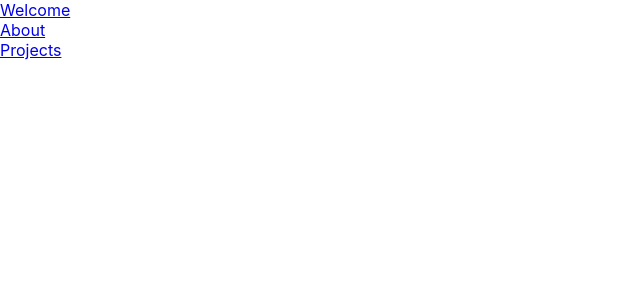
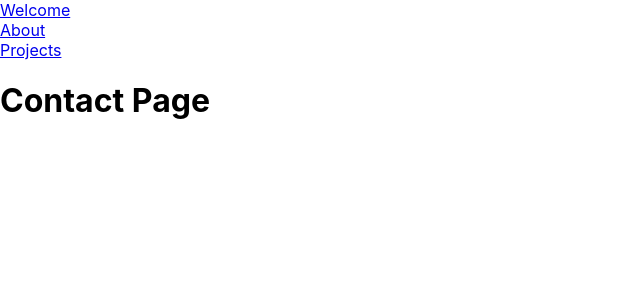
Before and after one commit to lisellelogan/about-liselle, a React (Create React App) app: page /contact in a window 1280 px wide. Shown: the top 300 px of the page, without its empty margins (0-640 px from the left). Built offline with nearby package versions, Linux system fonts and the light colour scheme.

Commit message:
export contact page and import in navbar

```diff
--- a/src/components/Contact.js
+++ b/src/components/Contact.js
@@ -3,3 +3,5 @@ import React from "react";
 const Contact = () => {
   return <h1>Contact Page</h1>;
 };
+
+export default Contact;
--- a/src/components/NavBar.js
+++ b/src/components/NavBar.js
@@ -1,9 +1,10 @@
-import React from 'react';
-import { Switch, Route } from 'react-router-dom';
-import NavBarStyle from './NavBarStyle.js';
-import Welcome from './Welcome.js';
-import About from './About.js'
-import Projects from './Projects';
+import React from "react";
+import { Switch, Route } from "react-router-dom";
+import NavBarStyle from "./NavBarStyle.js";
+import Welcome from "./Welcome.js";
+import About from "./About.js";
+import Projects from "./Projects";
+import Contact from "./Contact.js";
 
 const NavBar = () => {
   return (
@@ -11,11 +12,12 @@ const NavBar = () => {
       <NavBarStyle />
       <Switch>
         <Route path="/welcome" exact component={Welcome} />
-                <Route  path="/about" exact component={About}/>
-                <Route path="/projects" exact component={Projects}/>
+        <Route path="/about" exact component={About} />
+        <Route path="/projects" exact component={Projects} />
+        <Route path="/contact" exact component={Contact} />
       </Switch>
     </>
-    )
-}
+  );
+};
 
 export default NavBar;
```
Lines whose indentation alone changed are shown as unchanged.
